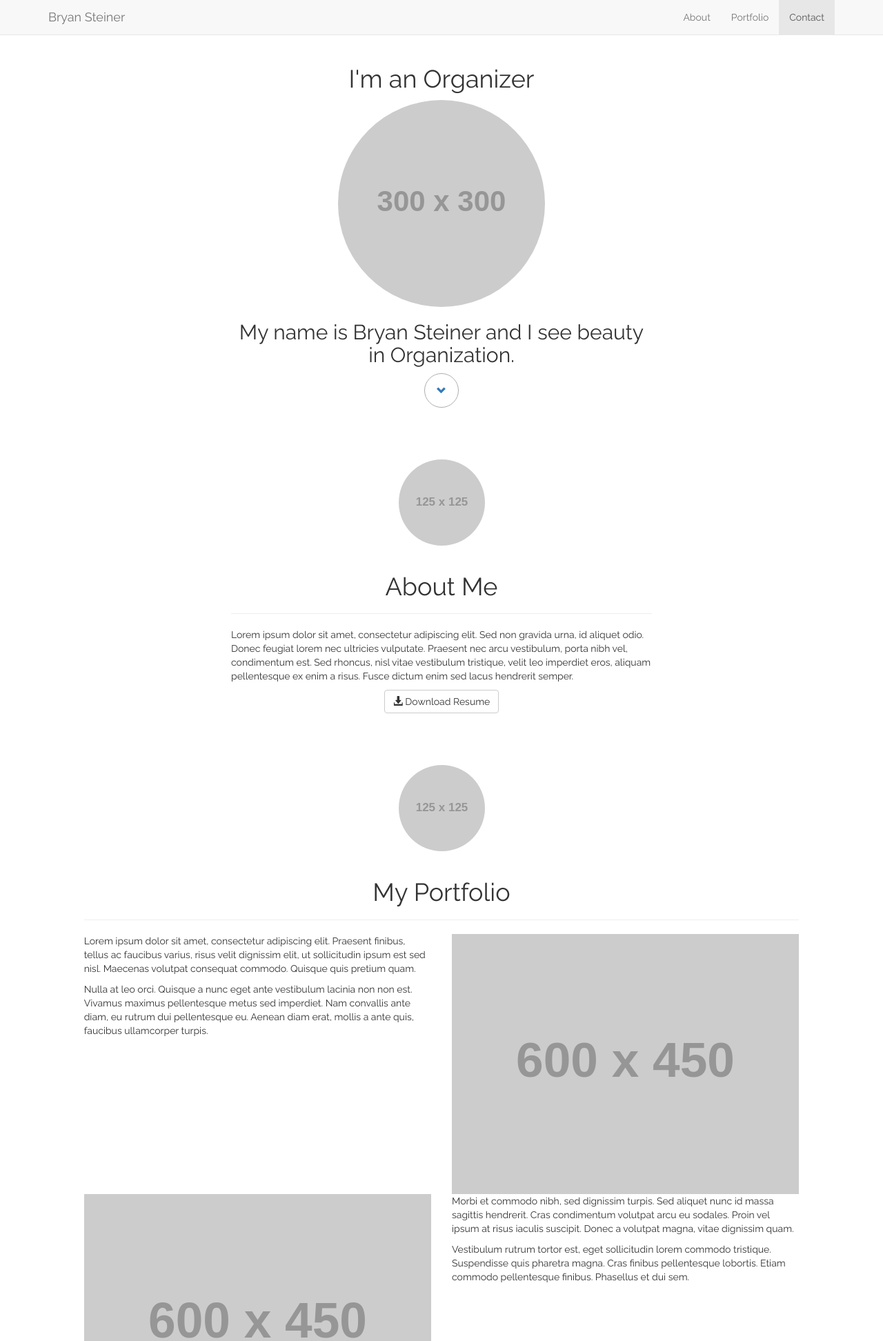
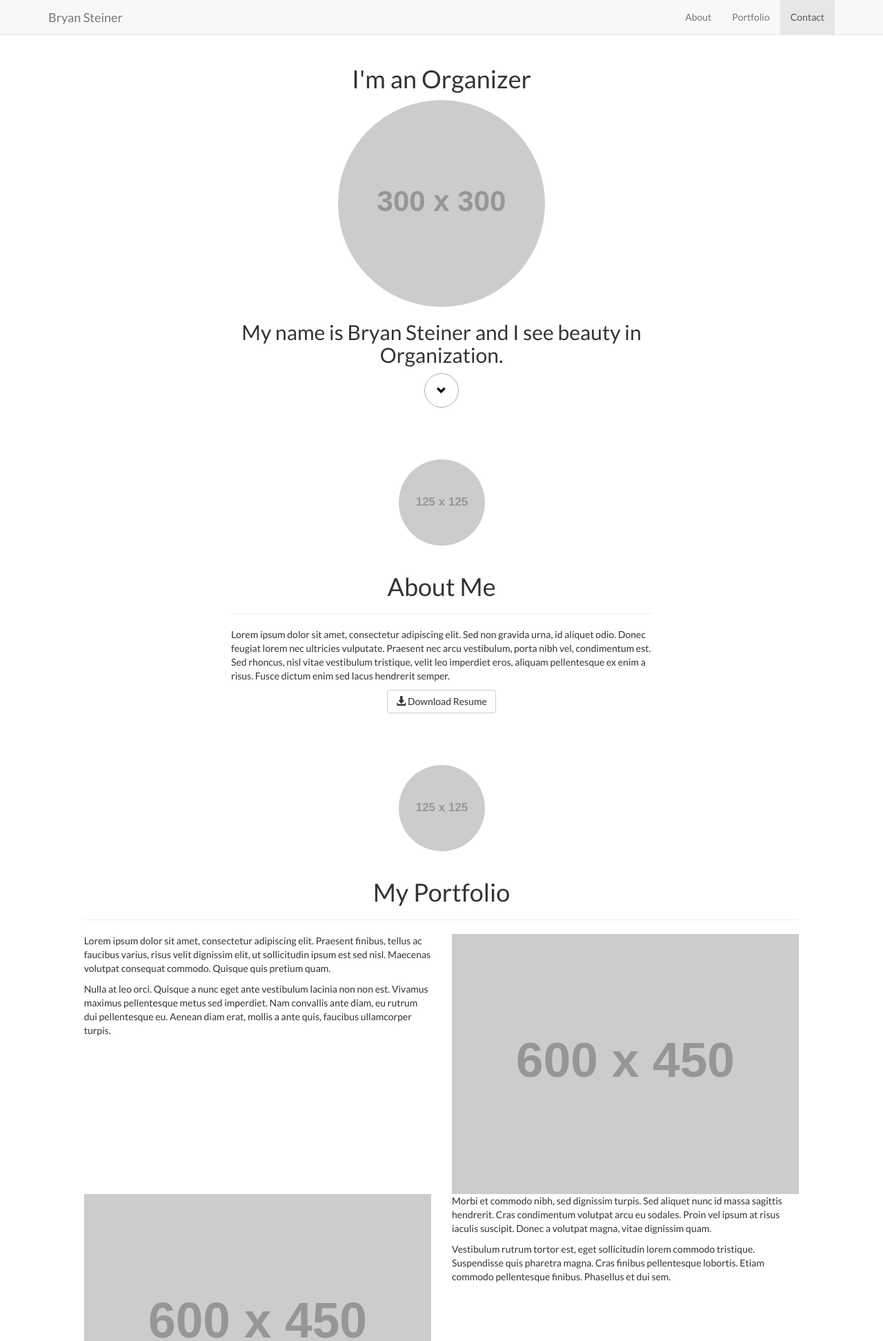
Before and after one commit to bryansteiner/Portfolio, a PHP site: page / in a window 1280 px wide. Shown: the top 1944 px of the page at 69% size. Run offline with PHP 8.4, Linux system fonts and the light colour scheme; grey boxes labelled with a size stand in for pictures from a placeholder-image service; some libraries are stand-ins or nearby versions.

Commit message:
Progress

```diff
--- a/css/custom.css
+++ b/css/custom.css
@@ -1,7 +1,7 @@
 /*All Pages*/
 body {
     text-align: center;
-        font-family: Raleway, Arial, sans-serif;
+    font-family: Lato, Arial, sans-serif;
 }
 
 .left {
@@ -21,6 +21,14 @@
     padding:0;
     border-radius: 50%;
     border-color: #adadad;
+}
+
+a.btn-circle, a.normal{
+    color: black;
+}
+
+a.btn-circle:hover {
+    background-color: #e6e6e6;
 }
 /*End All Pages*/
 
--- a/index.html
+++ b/index.html
@@ -2,7 +2,7 @@
 <html>
 	<head>
 		<!-- Font -->
-	    <link href='http://fonts.googleapis.com/css?family=Raleway' rel='stylesheet' type='text/css'>
+	    <link href='http://fonts.googleapis.com/css?family=Lato' rel='stylesheet' type='text/css'>
 		<!-- Meta -->
 		<meta charset='utf-8'>
 	    <meta name="viewport" content="width=device-width, initial-scale=1">
@@ -207,7 +207,7 @@
 			</div>
 			<div class="row">
 				<div class="col-xs-offset-1 col-xs-10 col-sm-offset-2 col-sm-8 col-md-offset-4 col-md-4">
-					<a href="#main">Back to Top <span class="glyphicon glyphicon-circle-arrow-up" aria-hidden="true"></span></a>
+					<a class="normal" href="#main">Back to Top <span class="glyphicon glyphicon-circle-arrow-up" aria-hidden="true"></span></a>
 				</div>
 		</div>
 		<!-- End Contact Page -->
--- a/js/custom.js
+++ b/js/custom.js
@@ -16,6 +16,7 @@ $("#navbar a[href^='#']").on('click', function(e) {
        // (default click behaviour)
        window.location.hash = hash;
      });
+
 });
 
 // Main Button Smooth Scroll
@@ -36,6 +37,7 @@ $("#main a[href^='#']").on('click', function(e) {
        // (default click behaviour)
        window.location.hash = hash;
      });
+
 });
 
 // Contact Button Smooth Scroll
@@ -56,4 +58,5 @@ $("#contact a[href^='#']").on('click', function(e) {
        // (default click behaviour)
        window.location.hash = hash;
      });
+
 });
```
Lines whose indentation alone changed are shown as unchanged.
